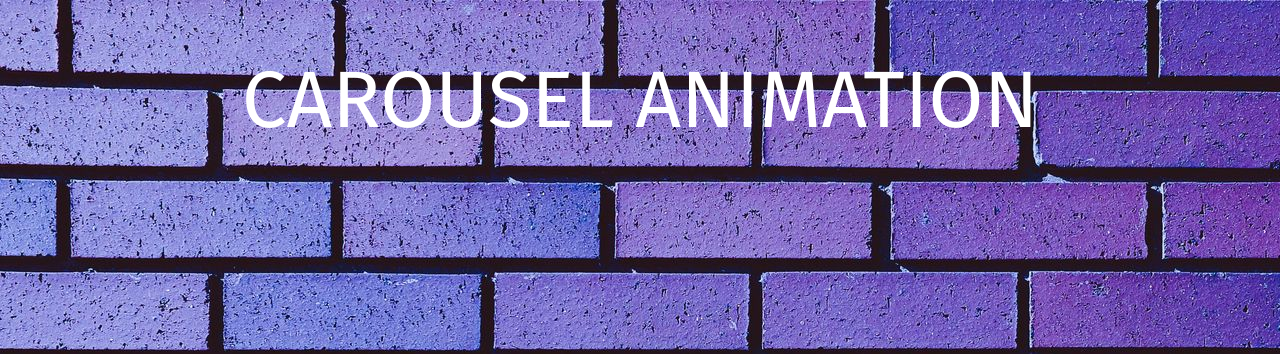
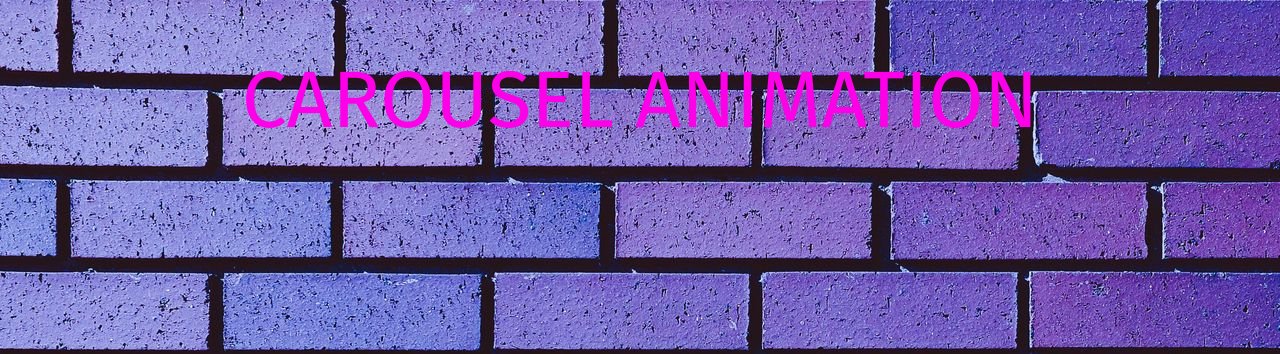
Before and after one commit to vp0n0mar/lesson6, a plain HTML site: page index.html in a window 1280 px wide. Shown: the top 354 px of the page. Drawn offline with Linux system fonts and the light colour scheme.

Commit message:
изменил цвет заголовка

```diff
--- a/css/style.css
+++ b/css/style.css
@@ -16,7 +16,7 @@ body {
     display: flex;
     justify-content: center;
     align-items: center;
-    color: #ffffff;
+    color: #fc00e7;
     text-transform: uppercase;
     min-height: 200px;
 }
```
